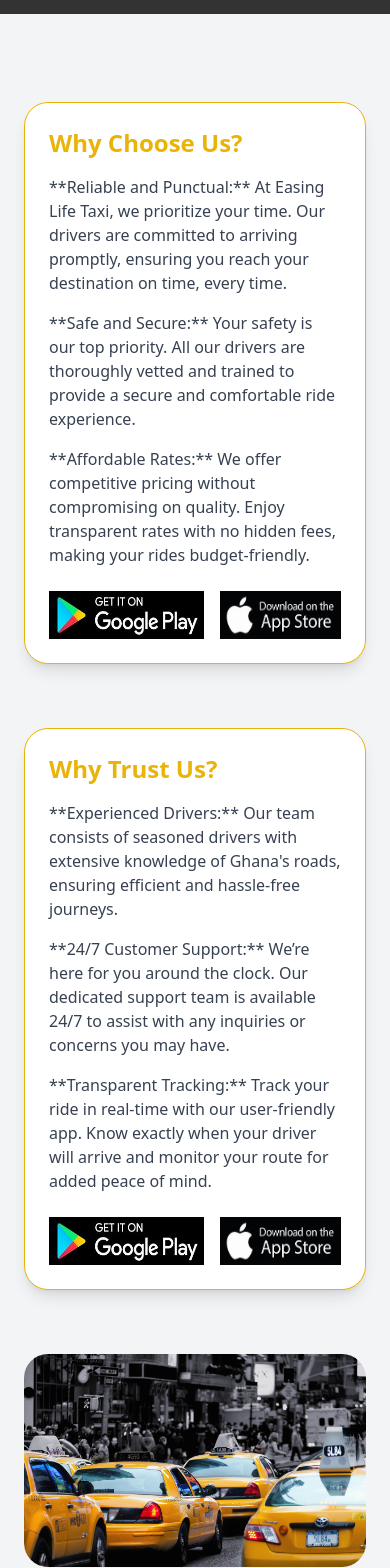
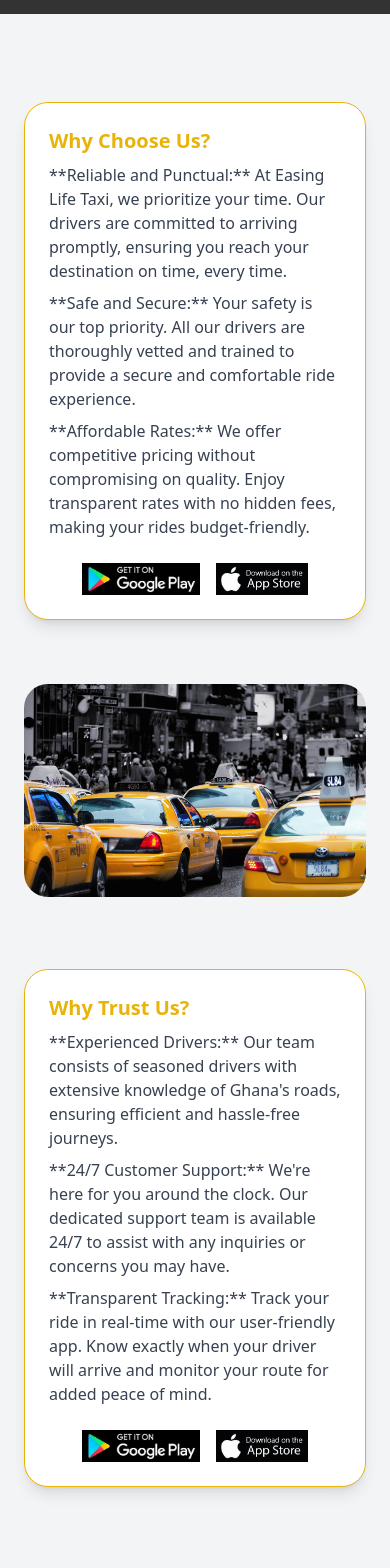
Before and after one commit to PeaceOloruntoba/fuzzy-engine, a React (Vite) app: page / in a window 390 px wide. Shown: the part 2060-3628 px from the top of the page. Built offline with nearby package versions, Linux system fonts and the light colour scheme.

Commit message:
Update Whys.jsx

```diff
--- a/src/components/container/Whys.jsx
+++ b/src/components/container/Whys.jsx
@@ -8,26 +8,22 @@ const ddd = images?.herobg;
 export default function Whys() {
   return (
     <div className="grid py-14 bg-gray-100" id="start">
-      {/* Why Choose Us Section */}
       <div className="flex flex-col lg:flex-row items-center justify-evenly px-6 md:px-12 gap-8 py-8">
-        {/* Image for larger screens */}
         <img
           src={ddd}
           alt="Why Choose Us"
           className="w-full lg:w-1/2 rounded-3xl hidden lg:block"
         />
-
-        {/* Text Content */}
         <div className="bg-white p-6 rounded-3xl shadow-lg border border-yellow-500 w-full lg:w-1/2">
-          <h2 className="text-2xl md:text-3xl font-bold text-yellow-500 mb-4">
+          <h2 className="text-xl md:text-2xl font-bold text-yellow-500 mb-2">
             Why Choose Us?
           </h2>
-          <p className="text-gray-700 mb-4">
+          <p className="text-gray-700 mb-2">
             **Reliable and Punctual:** At Easing Life Taxi, we prioritize your
             time. Our drivers are committed to arriving promptly, ensuring you
             reach your destination on time, every time.
           </p>
-          <p className="text-gray-700 mb-4">
+          <p className="text-gray-700 mb-2">
             **Safe and Secure:** Your safety is our top priority. All our
             drivers are thoroughly vetted and trained to provide a secure and
             comfortable ride experience.
@@ -37,8 +33,6 @@ export default function Whys() {
             compromising on quality. Enjoy transparent rates with no hidden
             fees, making your rides budget-friendly.
           </p>
-
-          {/* App Store Buttons */}
           <div className="flex gap-4 justify-center lg:justify-start">
             <a
               href="https://play.google.com"
@@ -48,7 +42,7 @@ export default function Whys() {
               <img
                 src={play}
                 alt="Download on Google Play"
-                className="h-12 md:h-16"
+                className="h-8 md:h-12"
               />
             </a>
             <a
@@ -59,35 +53,38 @@ export default function Whys() {
               <img
                 src={apple}
                 alt="Download on the App Store"
-                className="h-12 md:h-16"
+                className="h-8 md:h-12"
               />
             </a>
           </div>
         </div>
       </div>
-
-      {/* Why Trust Us Section */}
+      <div className="flex flex-col lg:hidden items-center justify-center px-6 gap-8 py-8">
+        <img
+          src={ddd}
+          alt="Why Us"
+          className="w-full rounded-3xl mb-2"
+        />
+        {/* <img src={ddd} alt="Why Trust Us" className="w-full rounded-3xl mt-4" /> */}
+      </div>
       <div className="flex flex-col lg:flex-row-reverse items-center justify-evenly px-6 md:px-12 gap-8 py-8">
-        {/* Image for larger screens */}
         <img
           src={ddd}
           alt="Why Trust Us"
           className="w-full lg:w-1/2 rounded-3xl hidden lg:block"
         />
-
-        {/* Text Content */}
         <div className="bg-white p-6 rounded-3xl shadow-lg border border-yellow-500 w-full lg:w-1/2">
-          <h2 className="text-2xl md:text-3xl font-bold text-yellow-500 mb-4">
+          <h2 className="text-xl md:text-2xl font-bold text-yellow-500 mb-2">
             Why Trust Us?
           </h2>
-          <p className="text-gray-700 mb-4">
+          <p className="text-gray-700 mb-2">
             **Experienced Drivers:** Our team consists of seasoned drivers with
             extensive knowledge of Ghana's roads, ensuring efficient and
             hassle-free journeys.
           </p>
-          <p className="text-gray-700 mb-4">
-            **24/7 Customer Support:** We’re here for you around the clock. Our
-            dedicated support team is available 24/7 to assist with any
+          <p className="text-gray-700 mb-2">
+            **24/7 Customer Support:** We&apos;re here for you around the clock.
+            Our dedicated support team is available 24/7 to assist with any
             inquiries or concerns you may have.
           </p>
           <p className="text-gray-700 mb-6">
@@ -95,8 +92,6 @@ export default function Whys() {
             user-friendly app. Know exactly when your driver will arrive and
             monitor your route for added peace of mind.
           </p>
-
-          {/* App Store Buttons */}
           <div className="flex gap-4 justify-center lg:justify-start">
             <a
               href="https://play.google.com"
@@ -106,7 +101,7 @@ export default function Whys() {
               <img
                 src={play}
                 alt="Download on Google Play"
-                className="h-12 md:h-16"
+                className="h-8 md:h-12"
               />
             </a>
             <a
@@ -117,25 +112,12 @@ export default function Whys() {
               <img
                 src={apple}
                 alt="Download on the App Store"
-                className="h-12 md:h-16"
+                className="h-8 md:h-12"
               />
             </a>
           </div>
         </div>
       </div>
-
-      {/* Responsive Images for Smaller Screens */}
-      <div className="flex flex-col lg:hidden items-center justify-center px-6 gap-8 py-8">
-        {/* Why Choose Us Image for Small Screens */}
-        <img
-          src={ddd}
-          alt="Why Choose Us"
-          className="w-full rounded-3xl mb-4"
-        />
-
-        {/* Why Trust Us Image for Small Screens */}
-        <img src={ddd} alt="Why Trust Us" className="w-full rounded-3xl mt-4" />
-      </div>
     </div>
   );
 }
```
